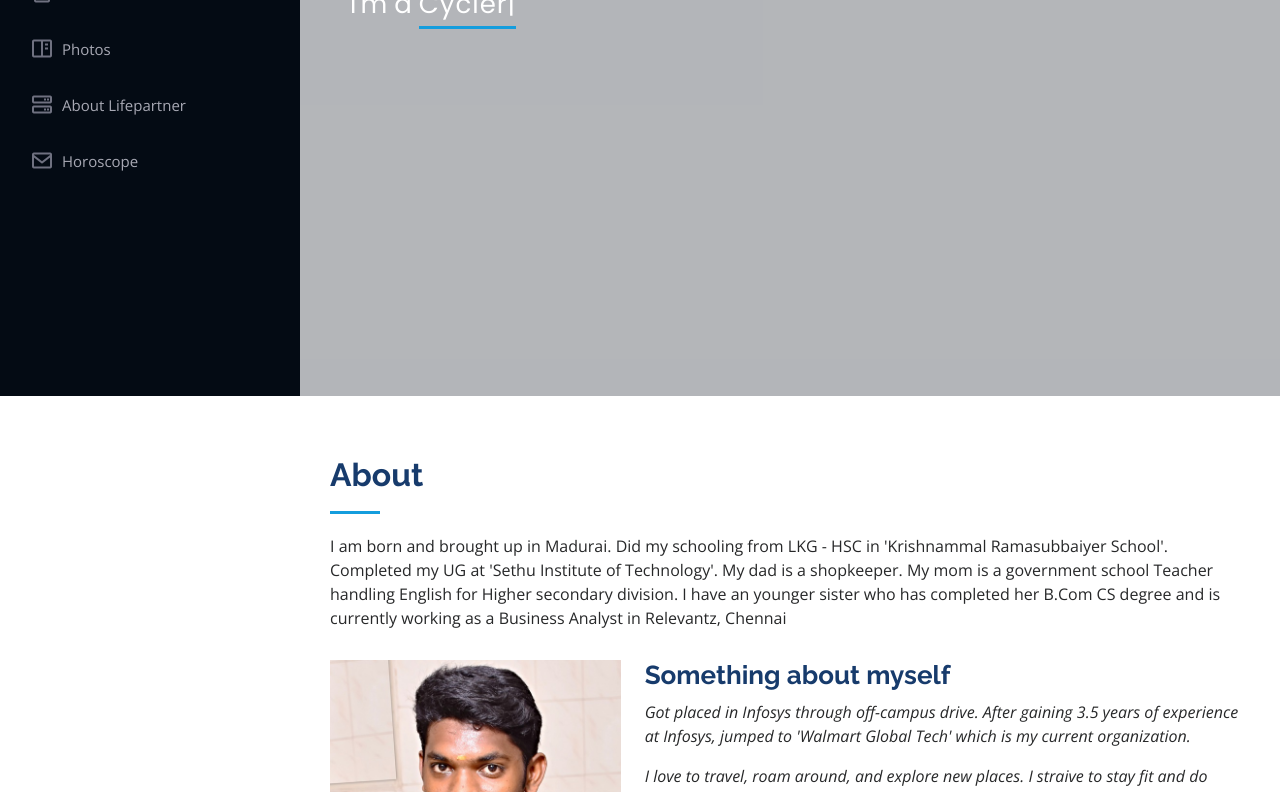
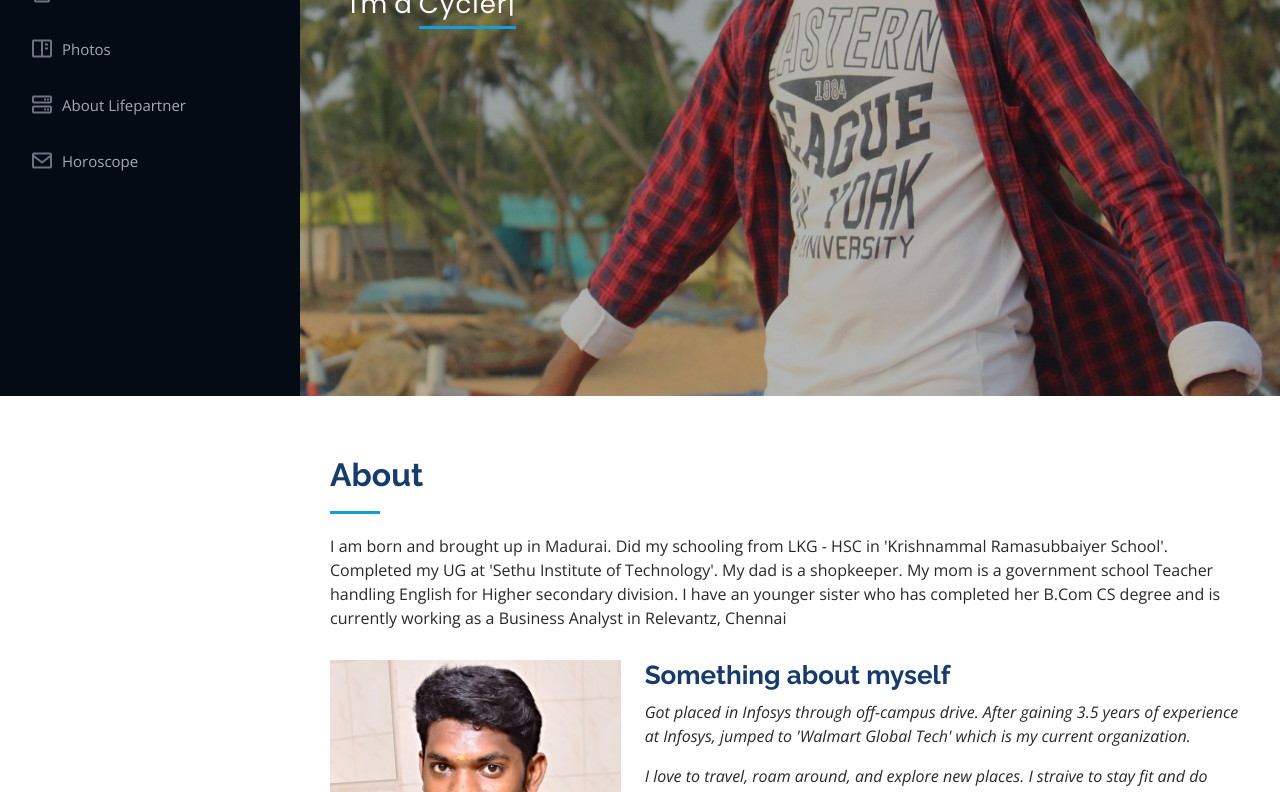
Before and after one commit to yogeshbalaji013/personalprofile, a plain HTML site: page index.html in a window 1280 px wide. Shown: the part 404-1196 px from the top of the page. Drawn offline with nearby package versions, Linux system fonts and the light colour scheme.

Commit message:
Update style.css

```diff
--- a/assets/css/style.css
+++ b/assets/css/style.css
@@ -241,7 +241,7 @@ h6 {
 #hero {
   width: 100%;
   height: 100vh;
-  background: url("assets/img/hero-bg.JPG") top center;
+  background: url("hero-bg.JPG") top center;
   background-size: cover;
 }
 
```
